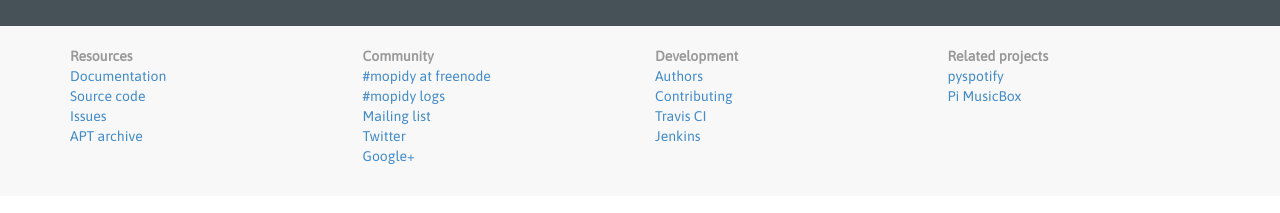
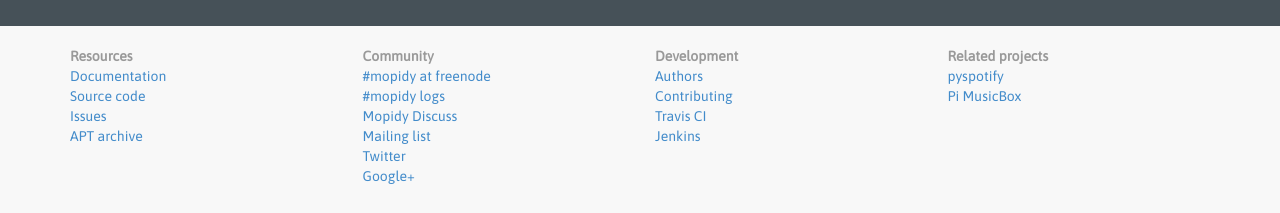
Before and after one commit to mopidy/website, a Jekyll site: the page built from index.html, in a window 1280 px wide and 900 px high, scrolled down 2421 px. Shown: the part 684-897 px from the top of the window. Built offline with Jekyll 4.4.1, drawn with Linux system fonts in a browser that asks for light colours; comment, search, counter and statistics services are not loaded.

Commit message:
Add link to Mopidy Discuss

```diff
--- a/_layouts/default.html
+++ b/_layouts/default.html
@@ -70,6 +70,7 @@
               <li><a href="http://webchat.freenode.net/?channels=mopidy">
                 #mopidy at freenode</a></li>
               <li><a href="https://botbot.me/freenode/mopidy/">#mopidy logs</a></li>
+              <li><a href="https://discuss.mopidy.com">Mopidy Discuss</a></li>
               <li><a href="https://groups.google.com/d/forum/mopidy">
                 Mailing list</a></li>
               <li><a href="https://twitter.com/mopidy">Twitter</a></li>
```
